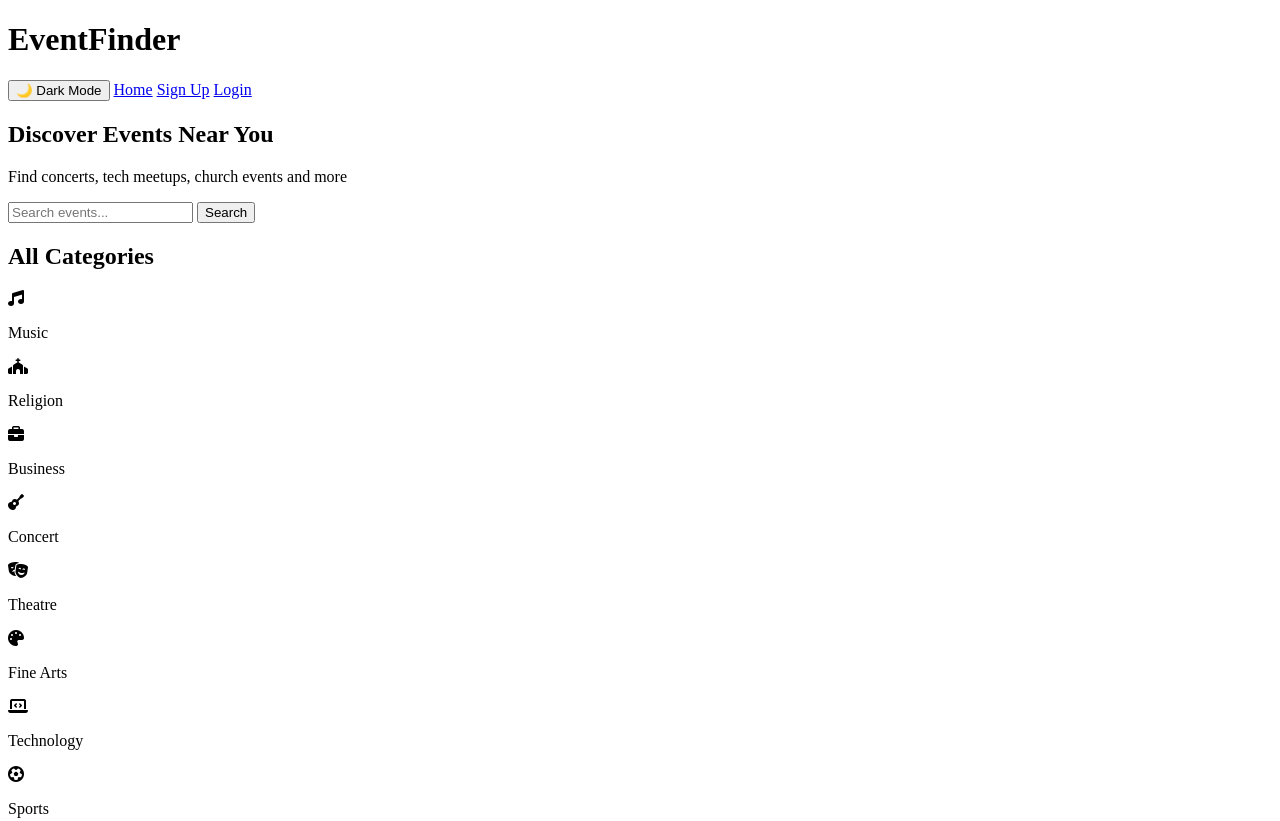
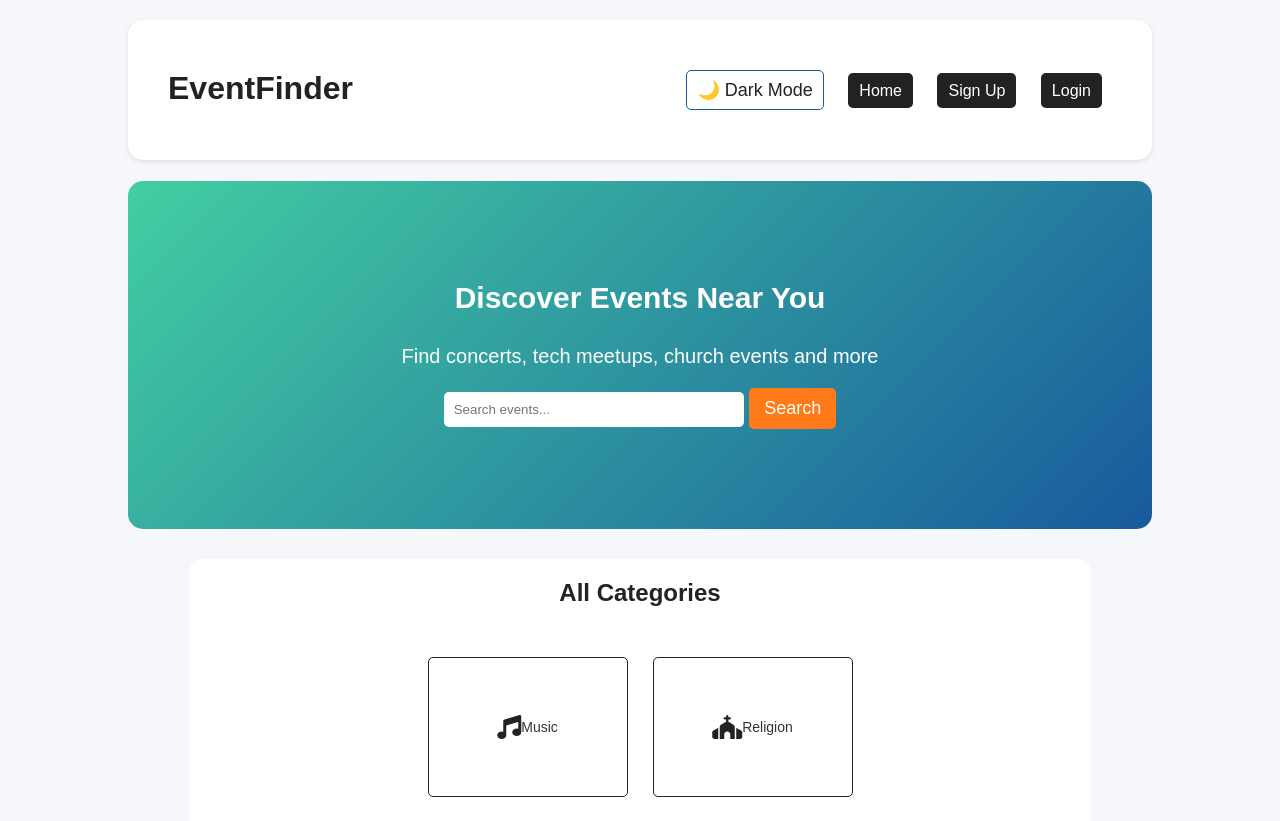
Before and after one commit to GDG-Beginner-Hackathon/Local-Events-Finder, a plain HTML site: page categories.html in a window 1280 px wide. Shown: the top 821 px of the page. Drawn offline with Linux system fonts and the light colour scheme; the site is published under a folder, as on GitHub Pages, so addresses that start at the root find nothing.

Commit message:
initial commit

```diff
--- a/categories.html
+++ b/categories.html
@@ -3,7 +3,7 @@
 <head>
   <meta charset="UTF-8">
   <title>All Categories</title>
-  <link rel="stylesheet" href="/styles/base.css">
+  <link rel="stylesheet" href="styles/base.css">
   <link rel="stylesheet" href="https://cdnjs.cloudflare.com/ajax/libs/font-awesome/6.5.0/css/all.min.css">
 </head>
 <body>
@@ -95,6 +95,6 @@
   <footer>
     <p>© 2026 EventFinder. All rights reserved.</p>
   </footer>
-<script src="/scripts/theme.js"></script>
+<script src="scripts/theme.js"></script>
 </body>
 </html>
```
